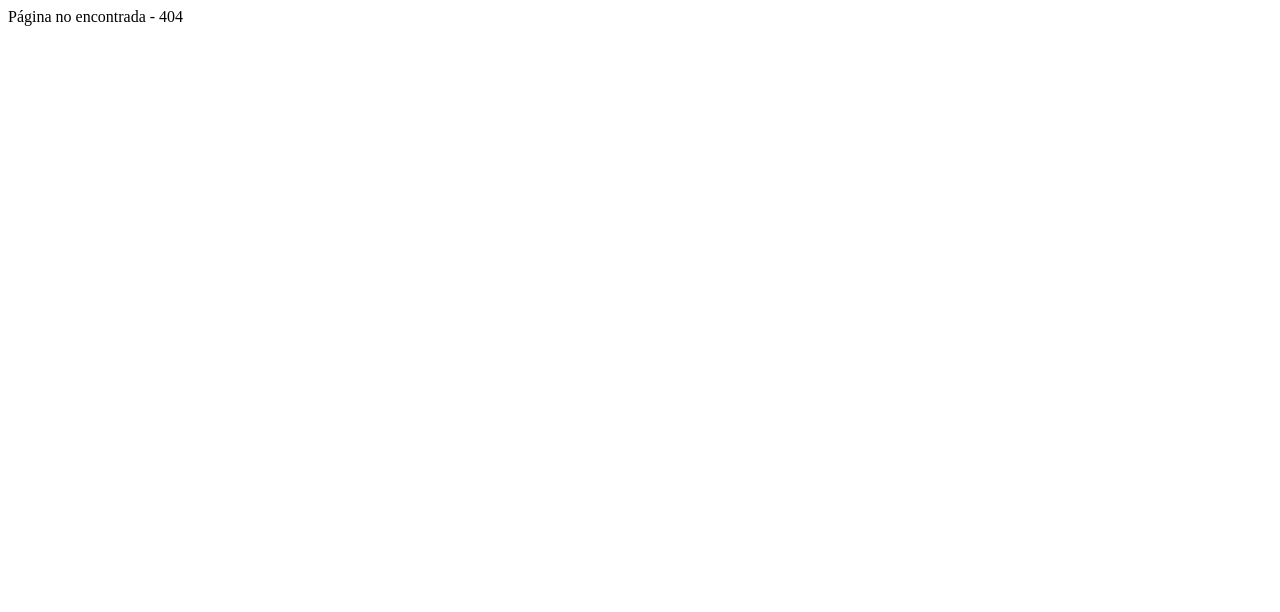
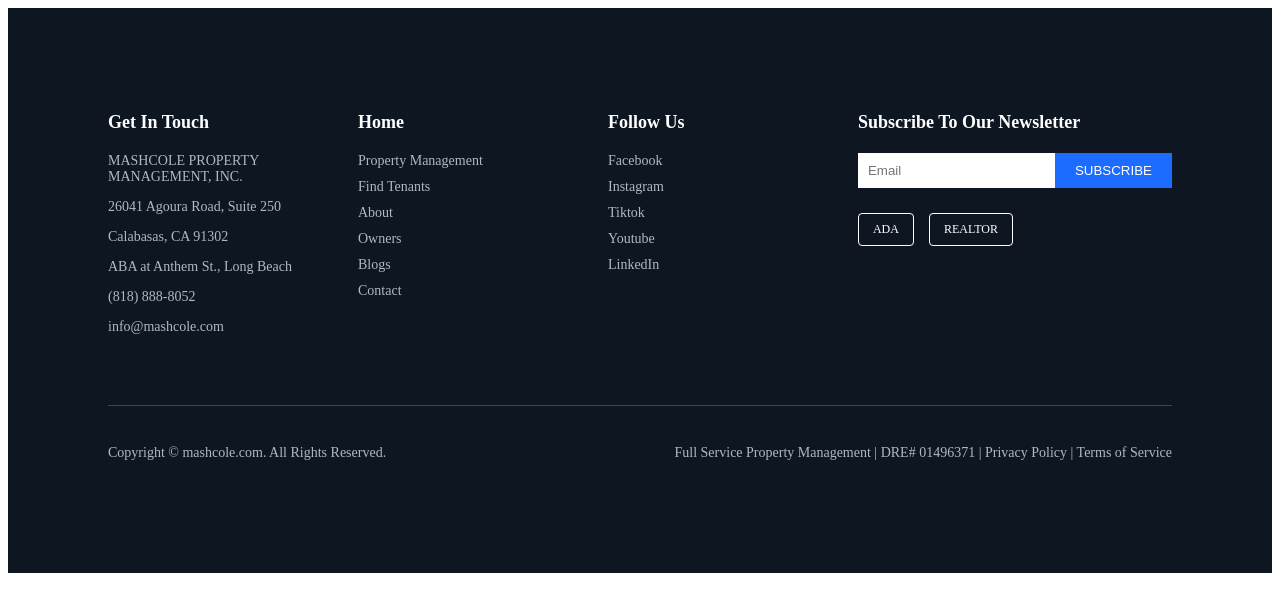
Before and after one commit to sebasM14/Prueba-Practica-Dev.-Front-Mashcole, a React (Create React App) app: page /footer in a window 1280 px wide. Before the commit this address had no page. Shown: the top 612 px of the page. Built offline with nearby package versions, Linux system fonts and the light colour scheme.

Commit message:
configuración de enrutador y creación de componentes pie y cuerpo

```diff
--- a/src/App.css
+++ b/src/App.css
@@ -101,3 +101,79 @@
   background: #0b5ed7;
   color: white;
 }
+
+
+
+/* BODY */
+
+
+.footer {
+  width: 100%;
+  background: #0e1621;
+  color: white;
+  min-height: 565px;
+  padding: 80px 100px 40px;
+  box-sizing: border-box;
+}
+
+.footer-container {
+  display: grid;
+  grid-template-columns: repeat(4, 1fr);
+  gap: 60px;
+}
+
+.footer h4 {
+  margin-bottom: 20px;
+  font-size: 18px;
+}
+
+.footer p, .footer a {
+  color: #b0b8c4;
+  margin-bottom: 10px;
+  display: block;
+  text-decoration: none;
+  font-size: 14px;
+}
+
+.newsletter-box {
+  display: flex;
+  margin-top: 15px;
+}
+
+.newsletter-box input {
+  flex: 1;
+  padding: 10px;
+  border: none;
+  outline: none;
+}
+
+.newsletter-box button {
+  padding: 10px 20px;
+  background: #1b6cff;
+  color: white;
+  border: none;
+  cursor: pointer;
+}
+
+.certificates {
+  margin-top: 25px;
+  display: flex;
+  gap: 15px;
+}
+
+.certificates span {
+  padding: 8px 14px;
+  border: 1px solid white;
+  border-radius: 4px;
+  font-size: 12px;
+}
+
+.footer-bottom {
+  margin-top: 60px;
+  padding-top: 25px;
+  border-top: 1px solid rgba(255,255,255,0.2);
+  display: flex;
+  justify-content: space-between;
+  font-size: 13px;
+  color: #9aa3af;
+}
--- a/src/app/private/Components/Footer.jsx
+++ b/src/app/private/Components/Footer.jsx
@@ -0,0 +1,61 @@
+
+
+export default function Footer() {
+  return (
+    <footer className="footer">
+
+      <div className="footer-container">
+
+        <div className="footer-col">
+          <h4>Get In Touch</h4>
+          <p>MASHCOLE PROPERTY MANAGEMENT, INC.</p>
+          <p>26041 Agoura Road, Suite 250</p>
+          <p>Calabasas, CA 91302</p>
+          <p>ABA at Anthem St., Long Beach</p>
+
+          <p>(818) 888-8052</p>
+          <p>info@mashcole.com</p>
+        </div>
+
+        <div className="footer-col">
+          <h4>Home</h4>
+          <a>Property Management</a>
+          <a>Find Tenants</a>
+          <a>About</a>
+          <a>Owners</a>
+          <a>Blogs</a>
+          <a>Contact</a>
+        </div>
+
+        <div className="footer-col">
+          <h4>Follow Us</h4>
+          <a>Facebook</a>
+          <a>Instagram</a>
+          <a>Tiktok</a>
+          <a>Youtube</a>
+          <a>LinkedIn</a>
+        </div>
+
+        <div className="footer-col newsletter">
+          <h4>Subscribe To Our Newsletter</h4>
+          <div className="newsletter-box">
+            <input type="email" placeholder="Email" />
+            <button>SUBSCRIBE</button>
+          </div>
+
+          <div className="certificates">
+            <span>ADA</span>
+            <span>REALTOR</span>
+          </div>
+        </div>
+
+      </div>
+
+      <div className="footer-bottom">
+        <p>Copyright © mashcole.com. All Rights Reserved.</p>
+        <p>Full Service Property Management | DRE# 01496371 | Privacy Policy | Terms of Service</p>
+      </div>
+
+    </footer>
+  );
+}
--- a/src/routes/RuteoPrincipal.tsx
+++ b/src/routes/RuteoPrincipal.tsx
@@ -1,57 +1,36 @@
-import React, { lazy, Suspense } from 'react';
+import React from 'react';
 import { Routes, Route, Navigate } from 'react-router-dom';
 
-// Lazy loading
-const LazyHeader = lazy(() => import('../app/private/Components/Header'));
-
-// Componente de carga
-const Loading = () => (
-  <div className='d-flex justify-content-center align-items-center' style={{ height: '100vh' }}>
-    <div className='text-center'>
-      <div className="spinner-border text-primary" role="status">
-        <span className="visually-hidden">Cargando...</span>
-      </div>
-      <br/>
-      <span className='fst-italic fs-5 text-primary mt-2'>Cargando módulo...</span>
-    </div>
-  </div>
-);
+// Importa los componentes que SÍ tienes
+import Header from '../app/private/Components/Header';
+import Footer from '../app/private/Components/Footer';
 
 export const RuteoPrincipal = () => {
   return (
     <Routes>
-      {/* Ruta principal */}
-      <Route path="/" element={<Navigate to="/dash" replace />} />
+      {/* Ruta principal - muestra Header + Contenido + Footer */}
+      <Route path="/" element={<Navigate to="/home" replace />} />
 
-      {/* Ruta del dashboard con Header */}
+      {/* Página Home */}
       <Route
-        path="/dash/*"
+        path="/dash"
         element={
-          <Suspense fallback={<Loading />}>
-            <LazyHeader />
-          </Suspense>
+          <>
+            <Header />
+            <div style={{ padding: '2rem', minHeight: '70vh' }}>
+              <h1>Página Principal</h1>
+              <p>Contenido de tu sitio web aquí...</p>
+            </div>
+            <Footer />
+          </>
         }
       />
 
-      {/* Ruta específica para Header */}
-      <Route
-        path="/header"
-        element={
-          <Suspense fallback={<Loading />}>
-            <LazyHeader />
-          </Suspense>
-        }
-      />
+      {/* Para ver solo el Header */}
+      <Route path="/header" element={<Header />} />
 
-      {/* Otras rutas */}
-      <Route
-        path="/home"
-        element={
-          <Suspense fallback={<Loading />}>
-            <LazyHeader />
-          </Suspense>
-        }
-      />
+      {/* Para ver solo el Footer */}
+      <Route path="/footer" element={<Footer />} />
 
       {/* Ruta 404 */}
       <Route path="*" element={<div>Página no encontrada - 404</div>} />
```
Also changed, not shown: src/app/shared/Layout.jsx (added, +17 -0 lines), src/assets/img/image.png (deleted), 1 other file (tests, documents, lock files or other folders).
